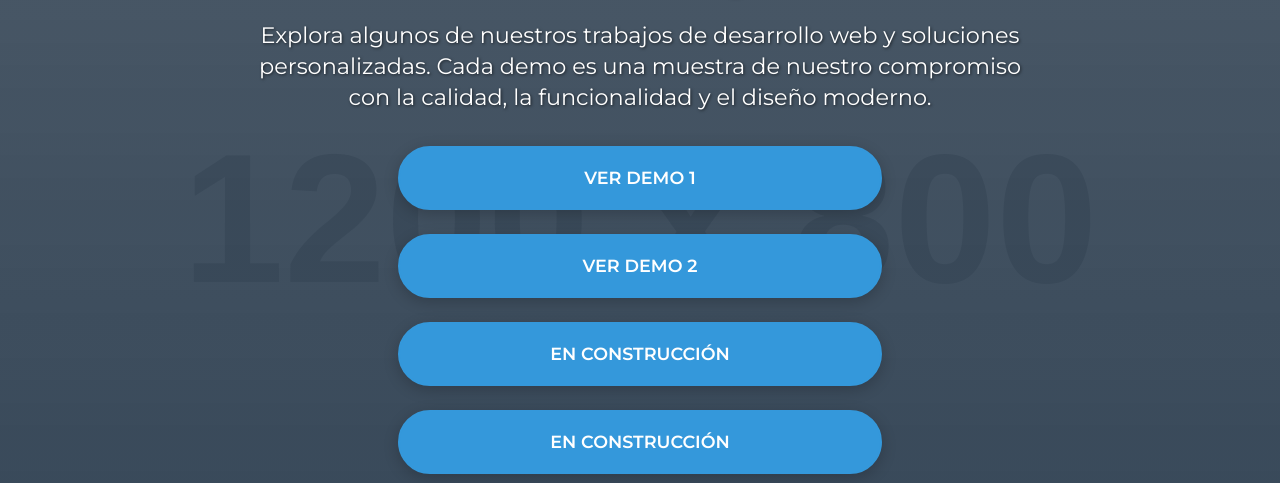
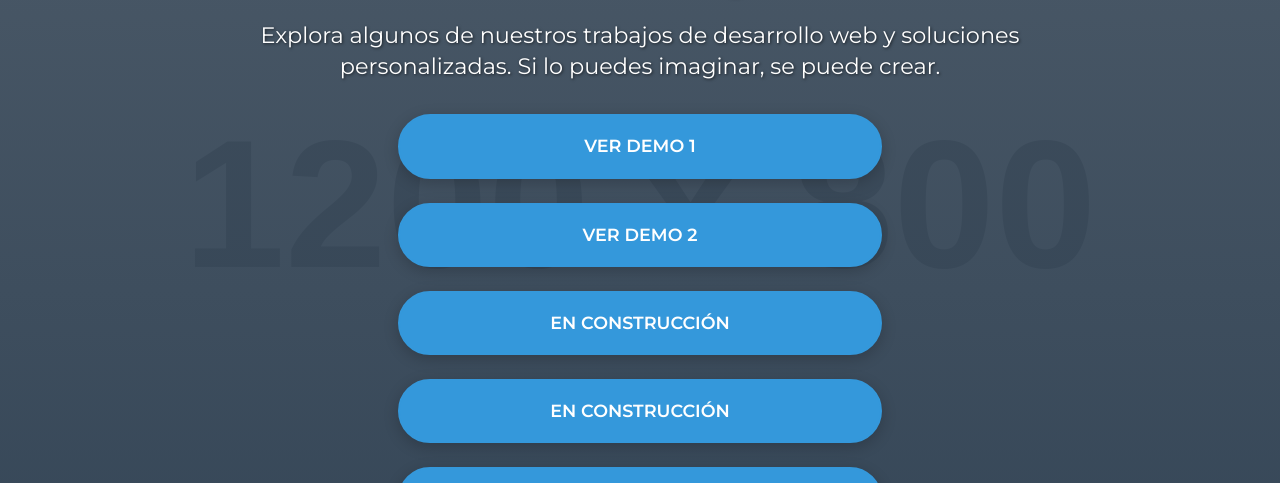
Before and after one commit to jorgeiba97/jorgeiba97.github.io, a plain HTML site: page demos.html in a window 1280 px wide. Shown: the part 316-799 px from the top of the page. Drawn offline with Linux system fonts and the light colour scheme; placeholder pictures from the web are drawn by us.

Commit message:
Update demos.html

```diff
--- a/demos.html
+++ b/demos.html
@@ -261,7 +261,7 @@
     <section class="hero">
         <div class="hero-content">
             <h2>Demos de Proyectos</h2>
-            <p>Explora algunos de nuestros trabajos de desarrollo web y soluciones personalizadas. Cada demo es una muestra de nuestro compromiso con la calidad, la funcionalidad y el diseño moderno.</p>
+            <p>Explora algunos de nuestros trabajos de desarrollo web y soluciones personalizadas. Si lo puedes imaginar, se puede crear.</p>
             <div class="demos-container">
                 <a href="demo1.html" class="demo-btn">Ver Demo 1</a>
                 <a href="demo2.html" class="demo-btn">Ver Demo 2</a>
```
